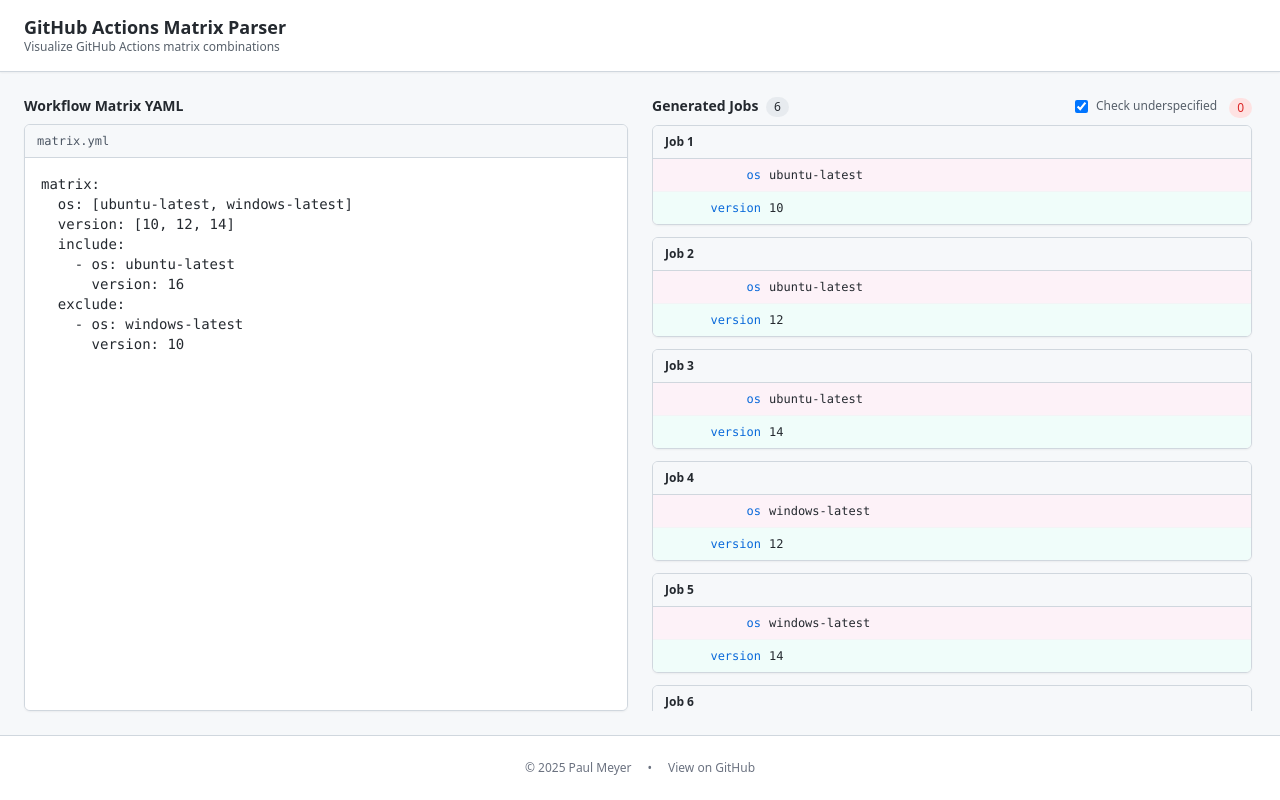
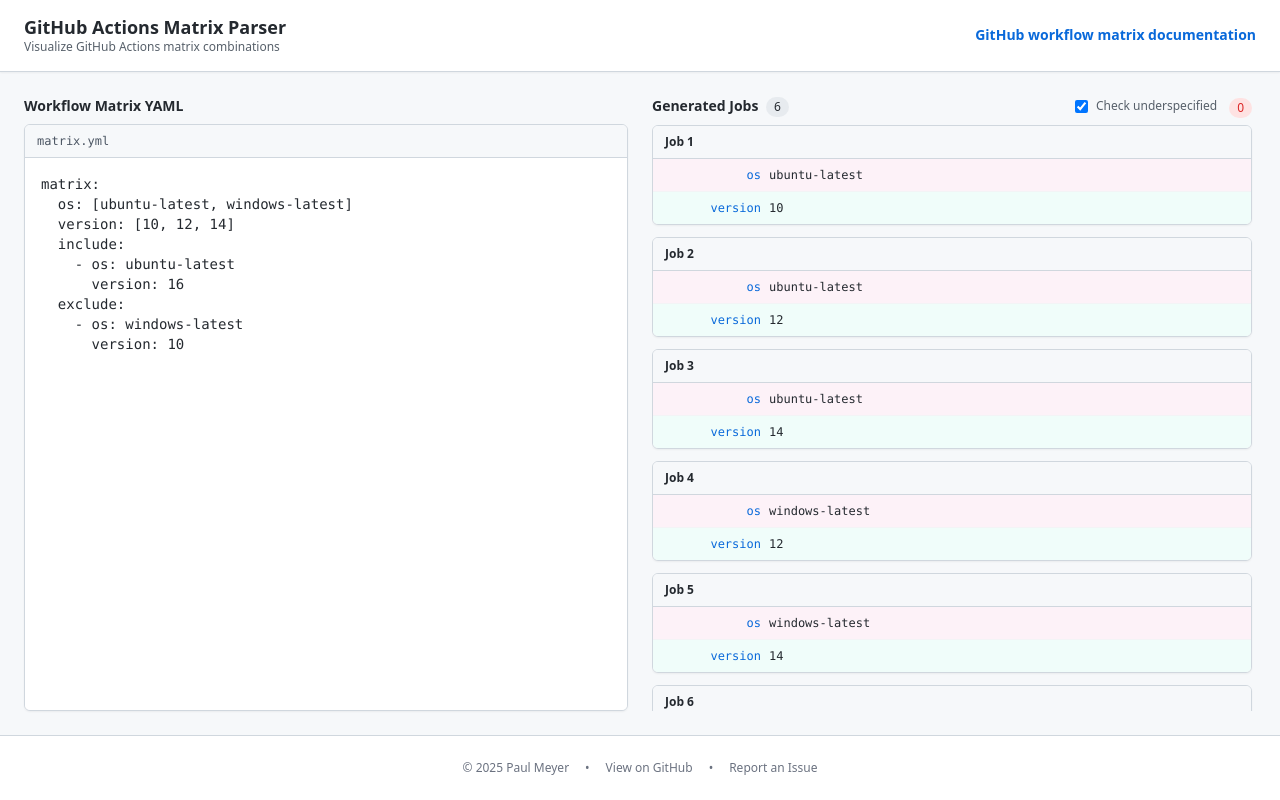
Before and after one commit to katexochen/github-matrix-parser, a website built with Vite: page index.html in a window 1280 px wide. Built offline with nearby package versions, Linux system fonts and the light colour scheme.

Commit message:
update site
Signed-off-by: Paul Meyer <katexochen0@gmail.com>

```diff
--- a/index.html
+++ b/index.html
@@ -11,11 +11,16 @@
 
 <body class="bg-[#f6f8fa] h-full flex flex-col font-sans text-[#24292f]">
   <header class="bg-white border-b border-[#d0d7de] py-4 px-6 shadow-sm">
-    <div class="max-w-7xl mx-auto flex items-center gap-3">
+    <div class="max-w-7xl mx-auto flex items-center justify-between gap-3">
       <div>
         <h1 class="text-lg font-semibold leading-tight text-[#24292f]">GitHub Actions Matrix Parser</h1>
         <p class="text-xs text-[#57606a]">Visualize GitHub Actions matrix combinations</p>
       </div>
+      <a href="https://docs.github.com/en/actions/how-tos/write-workflows/choose-what-workflows-do/run-job-variations"
+         class="text-sm text-[#0969da] hover:underline font-semibold"
+         target="_blank" rel="noopener noreferrer">
+        GitHub workflow matrix documentation
+      </a>
     </div>
   </header>
 
@@ -71,6 +76,9 @@
       <span>&bull;</span>
       <a href="https://github.com/katexochen/github-matrix-parser" class="hover:text-[#0969da] hover:underline"
         target="_blank" rel="noopener noreferrer">View on GitHub</a>
+      <span>&bull;</span>
+      <a href="https://github.com/katexochen/github-matrix-parser/issues/new" class="hover:text-[#0969da] hover:underline"
+        target="_blank" rel="noopener noreferrer">Report an Issue</a>
     </div>
   </footer>
 
```
